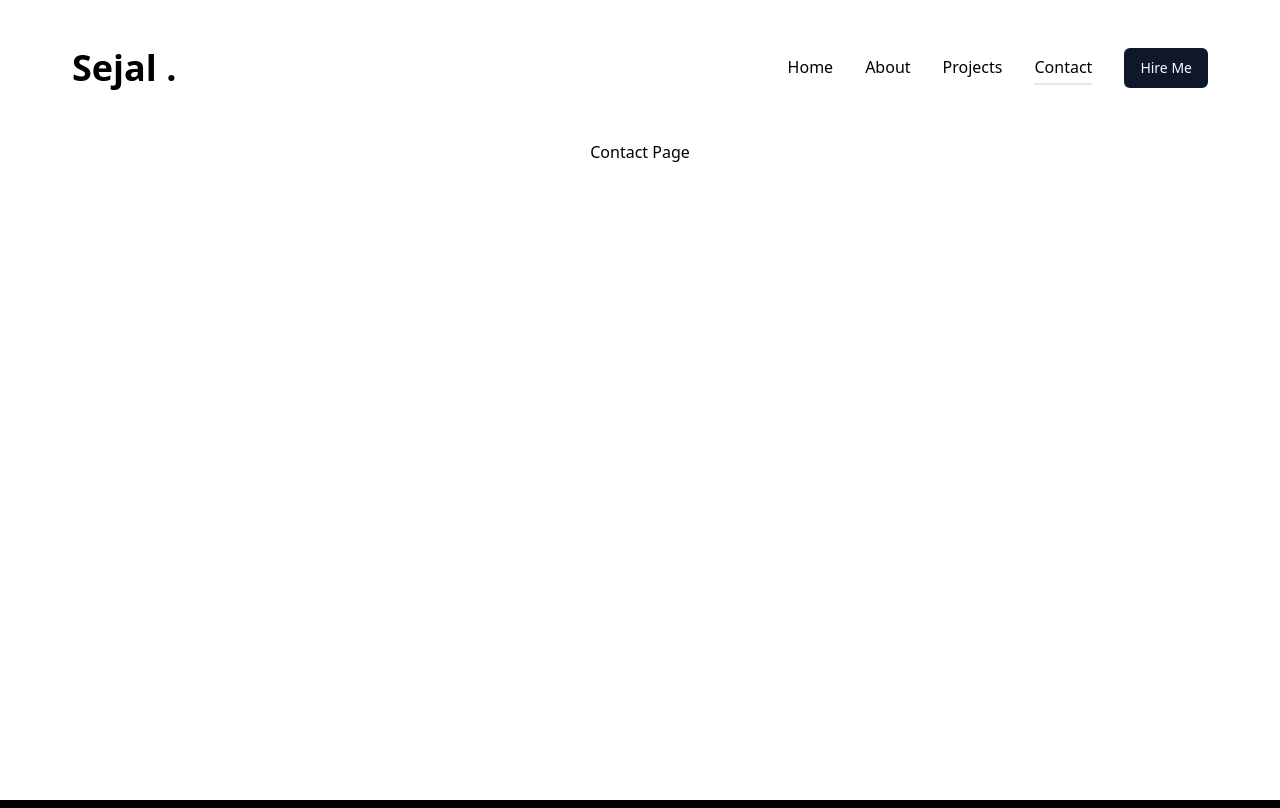
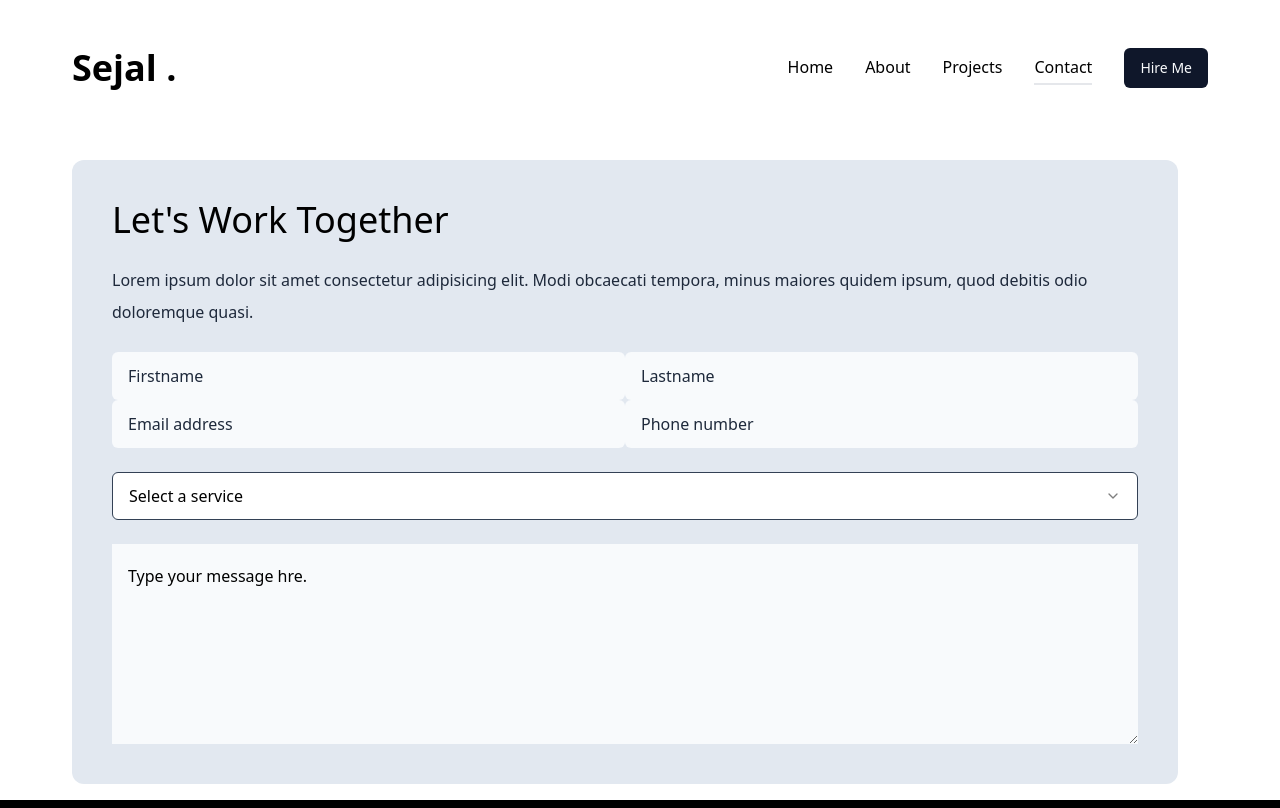
Before and after one commit to OSejal/Portfolio-Website, a Next.js app: page /contact in a window 1280 px wide. Built offline with nearby package versions, Linux system fonts and the light colour scheme.

Commit message:
Added contact

```diff
--- a/src/app/contact/page.tsx
+++ b/src/app/contact/page.tsx
@@ -4,12 +4,86 @@ import { Button } from "@/components/ui/button";
 import { Input } from "@/components/ui/input";
 import { Textarea } from "@/components/ui/textarea";
 
-import {Select, SelectContent, SelectGroup, SelectItem, } from "@/components/ui/select";
+import {Select, SelectContent, SelectGroup, SelectItem, SelectLabel, SelectTrigger, SelectValue} from "@/components/ui/select";
+
+import {FaPhoneAlt, FaEnvelope, FaMapMarkedAlt} from 'react-icons/fa';
+import { title } from "process";
+import { Description } from "@radix-ui/react-dialog";
+
+
+const info = [
+  {
+    icon: <FaPhoneAlt />,
+    title: "Phone",
+    description: "+41 5674 524",
+  },
+  {
+    icon: <FaEnvelope />,
+    title: "Email",
+    description: "sejal.1109.sinha@gmail.com",
+  },
+  {
+    icon: <FaMapMarkedAlt />,
+    title: "Address",
+    description: "Kolkata, WestBengal",
+  },
+];
+
+import {motion} from "framer-motion";
 
 export default function Contact() {
     return (
-      <main className=" text-center">
-        Contact Page
-      </main>
+     <motion.section
+        initial={{opacity: 0}}
+        animate={{
+          opacity: 1,
+          transition: {delay: 2.4, duration:0.4, ease: "easeIn"},
+        }}
+        className="py-6"
+        >
+          <div className="container mx-auto">
+            <div className="flex flex-col xl:flex-row gap-[30px]">
+              {/* form */}
+              <div className="xl:h-[54%] order-2 xl:order-none">
+                <form className="flex flex-col gap-6 p-10 bg-slate-200 rounded-xl">
+                  <h3 className="text-4xl text-black"> Let's Work Together</h3>
+                  <p className="text-slate-800">Lorem ipsum dolor sit amet consectetur adipisicing elit. Modi obcaecati tempora, minus maiores quidem ipsum,
+                    quod debitis odio doloremque quasi. </p>
+                    {/*Input*/}
+                    <div className="grid grid-cols-1 md:grid-cols-2">
+                      <Input type="firstname" placeholder="Firstname"/>
+                      <Input type="lastname" placeholder="Lastname"/>
+                      <Input type="email" placeholder="Email address"/>
+                      <Input type="phone" placeholder="Phone number"/>
+
+                    </div>
+                    {/* selelct*/}
+                    <Select>
+                      <SelectTrigger className="w-full">
+                        <SelectValue placeholder="Select a service"></SelectValue>
+                      </SelectTrigger>
+                      <SelectContent>
+                        <SelectGroup>
+                          <SelectLabel>Select a service</SelectLabel>
+                          <SelectItem value="est">Web Development</SelectItem>
+                          <SelectItem value="cst"> Web Development</SelectItem>
+                          <SelectItem value="mst">Web Development</SelectItem>
+
+                        </SelectGroup>
+                      </SelectContent>
+                    </Select>
+                    {/*textarea*/}
+                    <Textarea className="h-[200px]"
+                    placeholder="Type your message hre."/>
+                </form>
+              </div>
+
+              <div className="flex-1 flex items-center xl:justify-end order-1
+              xl:order-none mb-8 xl:mb-0">
+              </div>
+            </div>
+          </div>
+
+     </motion.section>
     );
   }
--- a/src/components/ui/input.tsx
+++ b/src/components/ui/input.tsx
@@ -11,7 +11,7 @@ const Input = React.forwardRef<HTMLInputElement, InputProps>(
       <input
         type={type}
         className={cn(
-          "flex h-10 w-full rounded-md border border-slate-200 bg-white px-3 py-2 text-sm ring-offset-white file:border-0 file:bg-transparent file:text-sm file:font-medium placeholder:text-slate-500 focus-visible:outline-none focus-visible:ring-2 focus-visible:ring-slate-950 focus-visible:ring-offset-2 disabled:cursor-not-allowed disabled:opacity-50 dark:border-slate-800 dark:bg-slate-950 dark:ring-offset-slate-950 dark:placeholder:text-slate-400 dark:focus-visible:ring-slate-300",
+          "flex h-[48px] rounded-md border-white focus:border-slate-900 font-light bg-slate-50 px-4 py-5 text-base placeholder:text-slate-800 outline-none",
           className
         )}
         ref={ref}
--- a/src/components/ui/select.tsx
+++ b/src/components/ui/select.tsx
@@ -19,7 +19,7 @@ const SelectTrigger = React.forwardRef<
   <SelectPrimitive.Trigger
     ref={ref}
     className={cn(
-      "flex h-10 w-full items-center justify-between rounded-md border border-slate-200 bg-white px-3 py-2 text-sm ring-offset-white placeholder:text-slate-500 focus:outline-none focus:ring-2 focus:ring-slate-950 focus:ring-offset-2 disabled:cursor-not-allowed disabled:opacity-50 [&>span]:line-clamp-1 dark:border-slate-800 dark:bg-slate-950 dark:ring-offset-slate-950 dark:placeholder:text-slate-400 dark:focus:ring-slate-300",
+      "flex h-[48px] w-full items-center justify-between rounded-md border border-slate-700 bg-white px-4 py-5 text-base text-black placeholder:text-white focus:border-slate-900 outline-none",
       className
     )}
     {...props}
--- a/src/components/ui/textarea.tsx
+++ b/src/components/ui/textarea.tsx
@@ -10,7 +10,7 @@ const Textarea = React.forwardRef<HTMLTextAreaElement, TextareaProps>(
     return (
       <textarea
         className={cn(
-          "flex min-h-[80px] w-full rounded-md border border-slate-200 bg-white px-3 py-2 text-sm ring-offset-white placeholder:text-slate-500 focus-visible:outline-none focus-visible:ring-2 focus-visible:ring-slate-950 focus-visible:ring-offset-2 disabled:cursor-not-allowed disabled:opacity-50 dark:border-slate-800 dark:bg-slate-950 dark:ring-offset-slate-950 dark:placeholder:text-slate-400 dark:focus-visible:ring-slate-300",
+          "flex min-h-[80px] w-full rounded-md-border border-white/10 bg-slate-50 px-4 py-5 text-base placeholder:text-black focus-visible:outline-none focus-visible:ring-1 focus-visible:ring-slate-700 ",
           className
         )}
         ref={ref}
```
